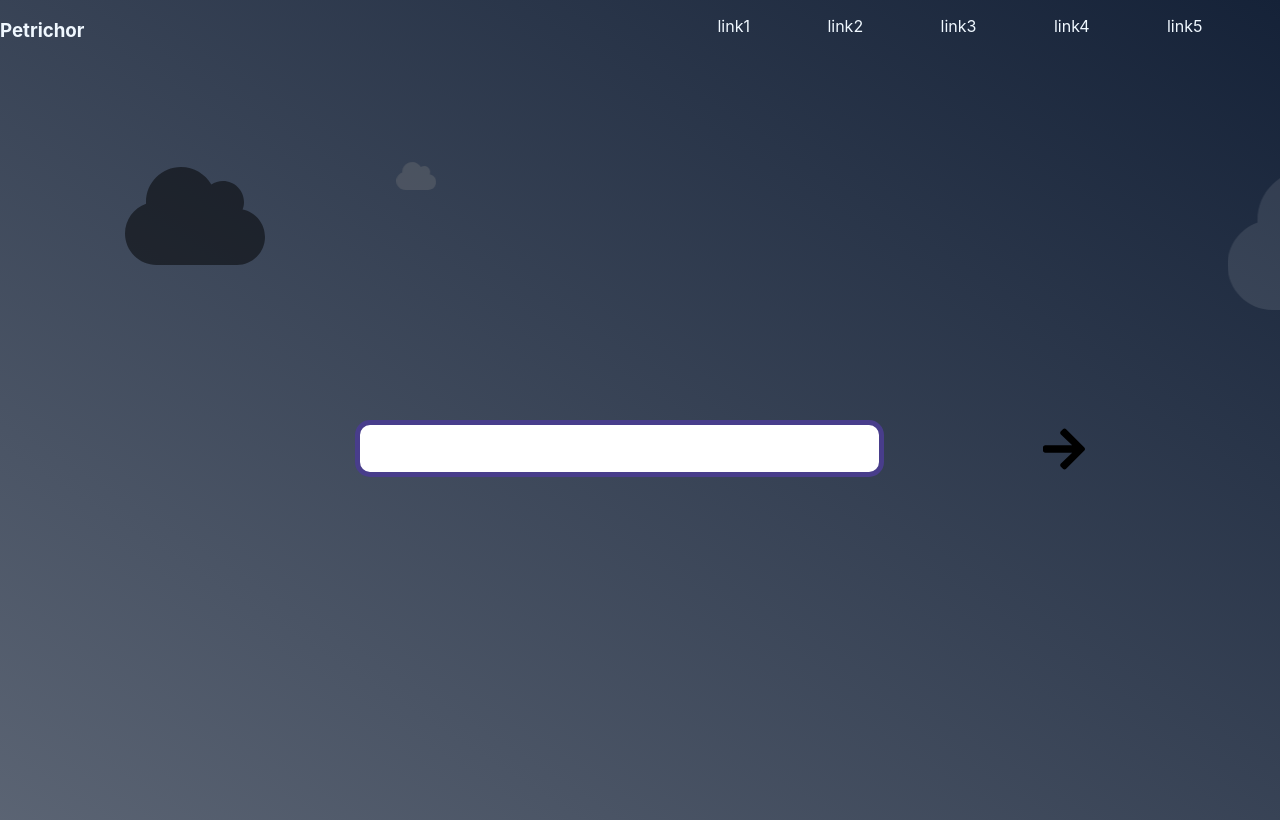
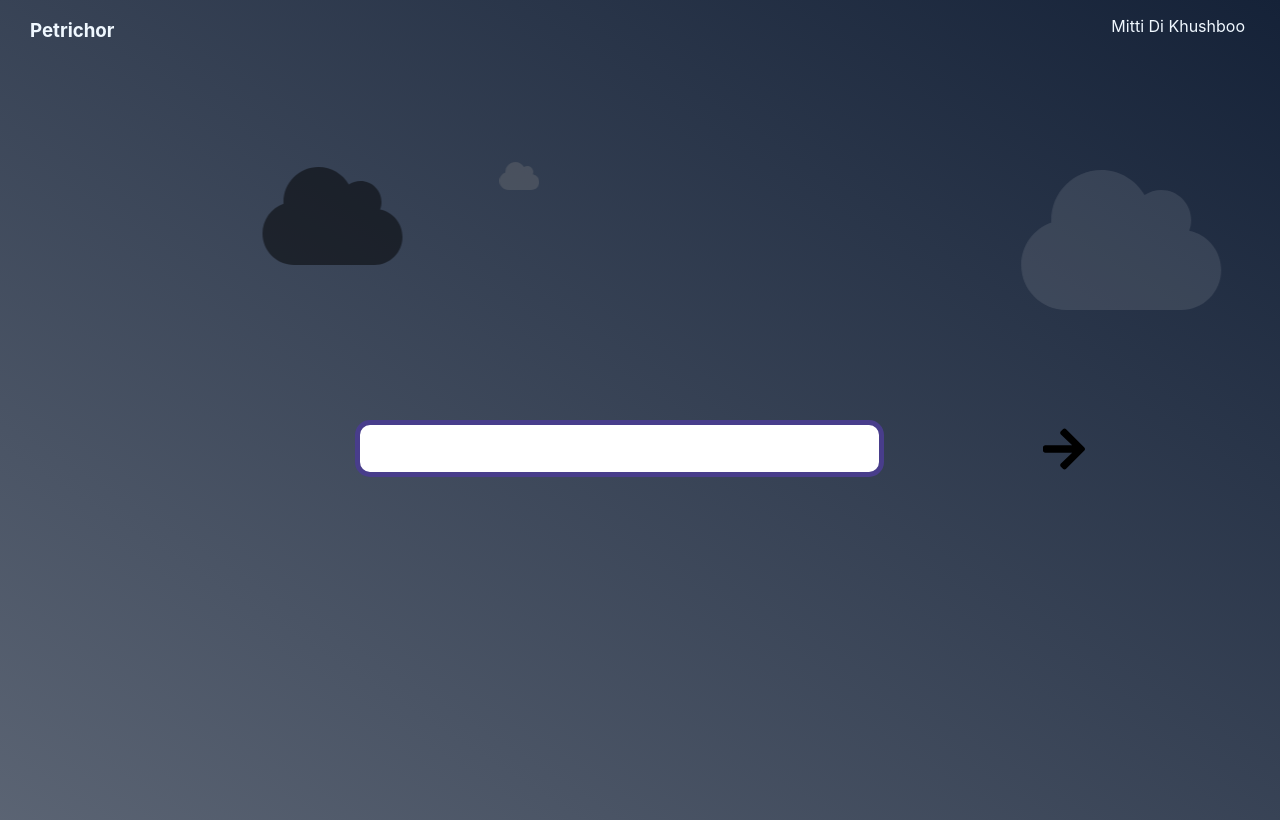
Before and after one commit to rohitanand11/petrichor, a React (Create React App) app: page / in a window 1280 px wide. Built offline with nearby package versions, Linux system fonts and the light colour scheme.

Commit message:
Modified the header

```diff
--- a/src/components/Header/Header.js
+++ b/src/components/Header/Header.js
@@ -6,11 +6,8 @@ const Header = () => {
     <div className={classes.container}>
       <h3 className={classes.brandName}>Petrichor</h3>
       <ul className={classes.links}>
-        <li>link1</li>
-        <li>link2</li>
-        <li>link3</li>
-        <li>link4</li>
-        <li>link5</li>
+        <li>Mitti Di Khushboo</li>
+
       </ul>
     </div>
   );
--- a/src/components/Header/Header.module.css
+++ b/src/components/Header/Header.module.css
@@ -6,11 +6,15 @@
 
 .brandName{
     align-content: center;
+    padding-left: 30px;
 }
 
 .links{
+    padding-right: 35px;
     display: flex;
-    justify-content: space-evenly;
+    justify-content: flex-end;
+    /* justify-content: space-evenly; */
     width: 50%;
     list-style: none;
+    font-weight: normal;
 }
```
